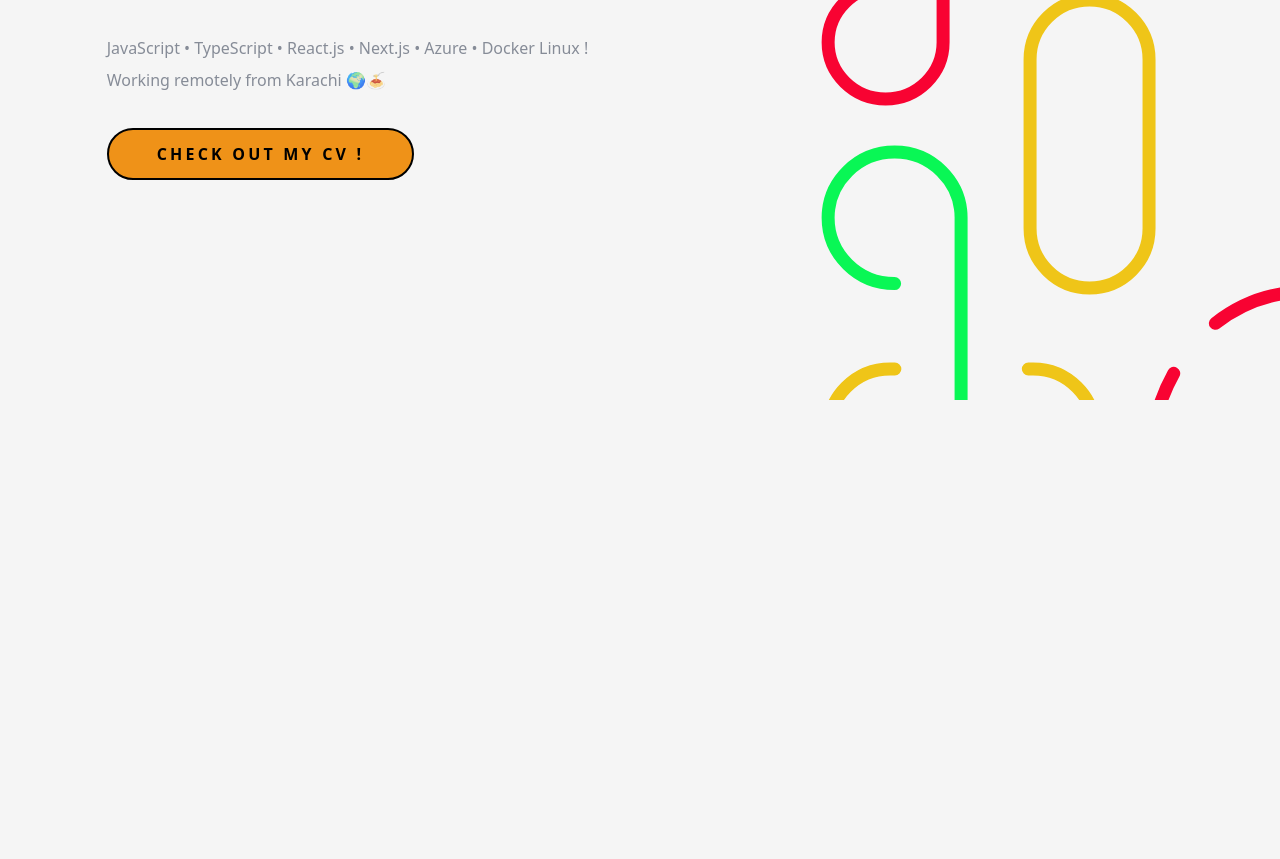
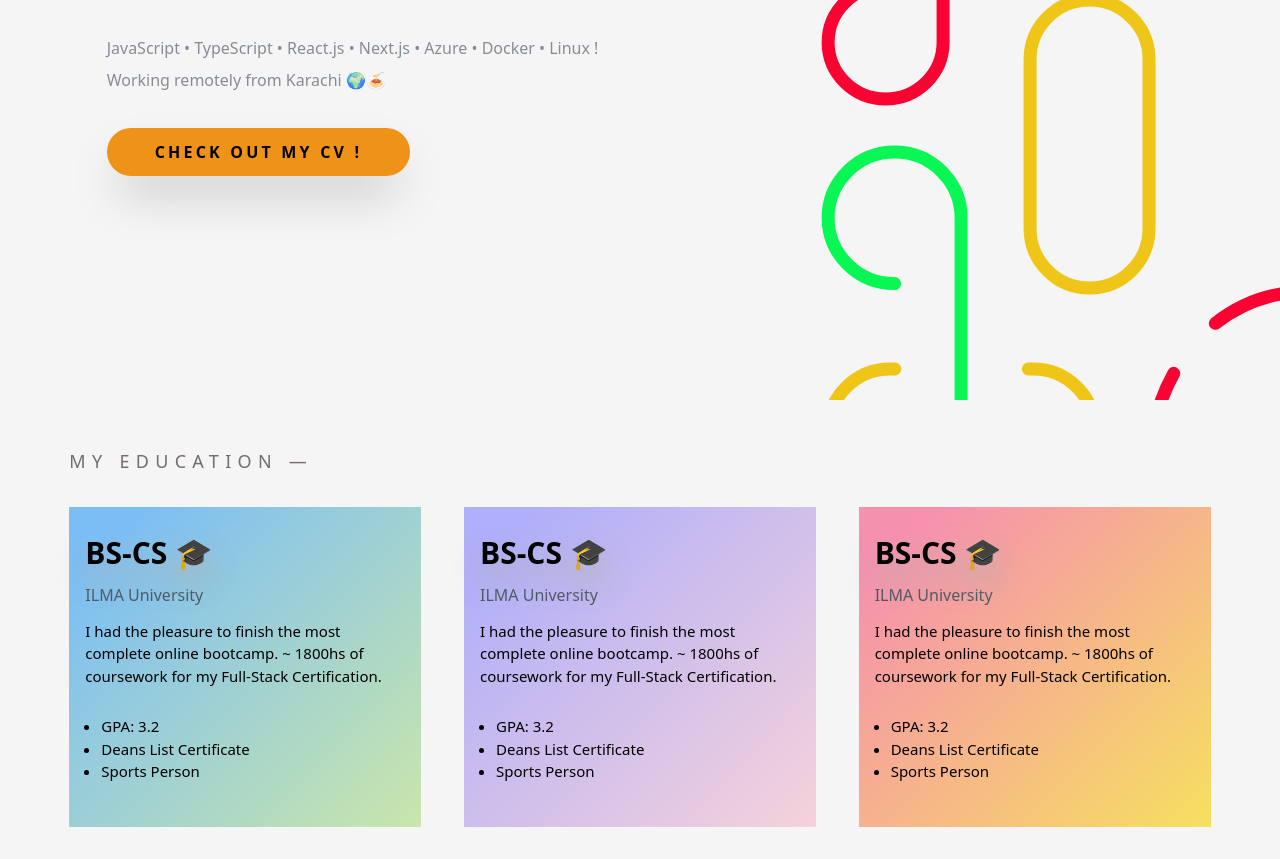
Before and after one commit to Uzairhussain98/Nextjs-Portfolio, a Next.js app: page / in a window 1280 px wide. Shown: the part 300-1159 px from the top of the page. Before the commit the page ends 800 px from the top, so only its background shows below. Built offline with nearby package versions, Linux system fonts and the light colour scheme.

Commit message:
added education

```diff
--- /dev/null
+++ b/app/components/Box.tsx
@@ -0,0 +1,27 @@
+import React from "react";
+
+type Props = {
+  bg: number;
+};
+
+const Box = ({ bg }: Props) => {
+  return (
+    <div
+      className={`  flex flex-col h-80  justify-evenly md:w-80 lg:w-[22rem]  p-4 background-${bg}`}
+    >
+      <h2 className="boxhead">BS-CS 🎓</h2>
+      <h3 className="text-gray-600">ILMA University</h3>
+      <p className="text-[15px]">
+        I had the pleasure to finish the most complete online bootcamp. ~ 1800hs
+        of coursework for my Full-Stack Certification.
+      </p>
+      <ul className="text-[15px] list-disc m-4 ">
+        <li>GPA: 3.2</li>
+        <li>Deans List Certificate</li>
+        <li>Sports Person </li>
+      </ul>
+    </div>
+  );
+};
+
+export default Box;
--- /dev/null
+++ b/app/components/Education.tsx
@@ -0,0 +1,17 @@
+import React from "react";
+import Box from "./Box";
+
+const Education = () => {
+  return (
+    <div className="flex w-11/12 px-4 mx-auto flex-col mt-12 gap-8 mb-8">
+      <h3 className="hsec">MY EDUCATION —</h3>
+      <div className="flex justify-between flex-wrap gap-3 ">
+        <Box bg={1} />
+        <Box bg={2} />
+        <Box bg={3} />
+      </div>
+    </div>
+  );
+};
+
+export default Education;
--- a/app/components/Hero.tsx
+++ b/app/components/Hero.tsx
@@ -2,17 +2,20 @@ import React from "react";
 
 const Hero = () => {
   return (
-    <div className="px-4 md:px-0  md:w-11/12  md:ml-auto flex md:bg-[url('/home-bg.svg')] bg-right  h-[700px] bg-opacity-25 ">
+    <div className="px-4 md:px-0  md:w-11/12 md:ml-auto flex md:bg-[url('/home-bg.svg')] bg-right  h-[700px] bg-opacity-25 ">
       <div className=" flex flex-col  mt-32 opacity-100   gap-8 ">
         <h3 className="hsmall">HELLO THERE👋, I’M</h3>
-        <h3 className="text-6xl text-black  font-bold">Uzair Hussain</h3>
+        <h3 className="text-6xl text-black  font-bold drop-shadow-[0_15px_15px_rgb(176,176,176)]">
+          Uzair Hussain
+        </h3>
         <h3 className="hmd ">PULL-STACK DEVELOPER </h3>
         <p className="leading-8 text-gray-500 opacity-80">
-          JavaScript • TypeScript • React.js • Next.js • Azure • Docker Linux !
+          JavaScript • TypeScript • React.js • Next.js • Azure • Docker • Linux
+          !
           <br />
           Working remotely from Karachi 🌍🍝
         </p>
-        <button className="bg-[#ef9218] font-semibold text-[12px] border-2 border-black p-3 text-base tracking-[.20em] self-start rounded-full px-12 hover:scale-105 transition-all ease-in-out duration-1000">
+        <button className="bg-[#ef9218] font-semibold text-[12px] shadow-2xl border-black p-3 text-base tracking-[.20em] self-start rounded-full px-12 hover:scale-105 transition-all ease-in-out duration-1000">
           CHECK OUT MY CV !
         </button>
       </div>
--- a/app/globals.css
+++ b/app/globals.css
@@ -9,3 +9,19 @@
 .hmd {
   @apply text-[#ef9218] tracking-widest font-sans text-[18px] font-medium;
 }
+
+.hsec {
+  @apply text-[#756c6c]  tracking-[.35em] font-sans text-[18px] font-medium;
+}
+.boxhead {
+  @apply text-3xl text-black  font-bold drop-shadow-[0_15px_15px_rgb(176,176,176)];
+}
+.background-1 {
+  background-image: linear-gradient(135deg, #7bbef5 10%, #c9e6ab);
+}
+.background-2 {
+  background-image: linear-gradient(135deg, #b0affa 10%, #f6d2da);
+}
+.background-3 {
+  background-image: linear-gradient(135deg, #f690af 10%, #f6e05f);
+}
--- a/app/page.tsx
+++ b/app/page.tsx
@@ -3,6 +3,7 @@ import { Inter } from "@next/font/google";
 import styles from "./page.module.css";
 import Nav from "./components/Nav";
 import Hero from "./components/Hero";
+import Education from "./components/Education";
 
 const inter = Inter({ subsets: ["latin"] });
 
@@ -11,6 +12,7 @@ export default function Home() {
     <>
       <Nav />
       <Hero />
+      <Education />
     </>
   );
 }
```
